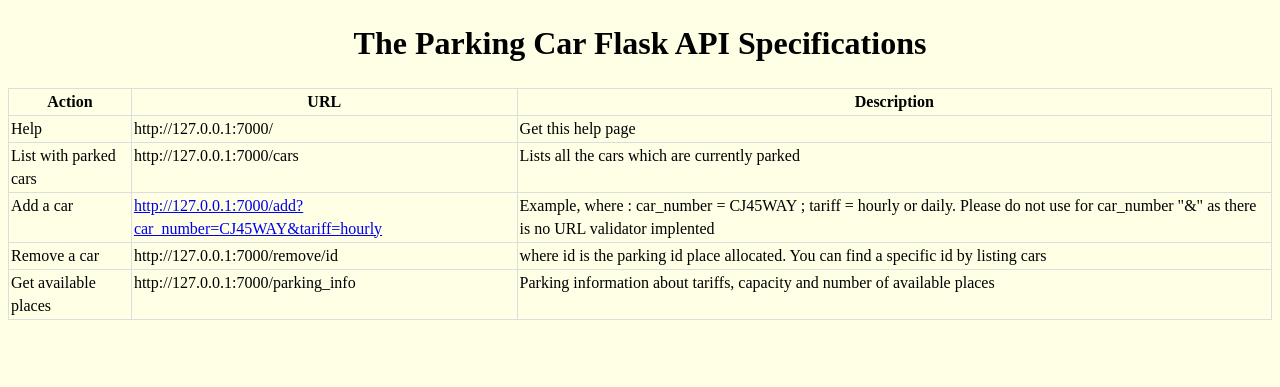
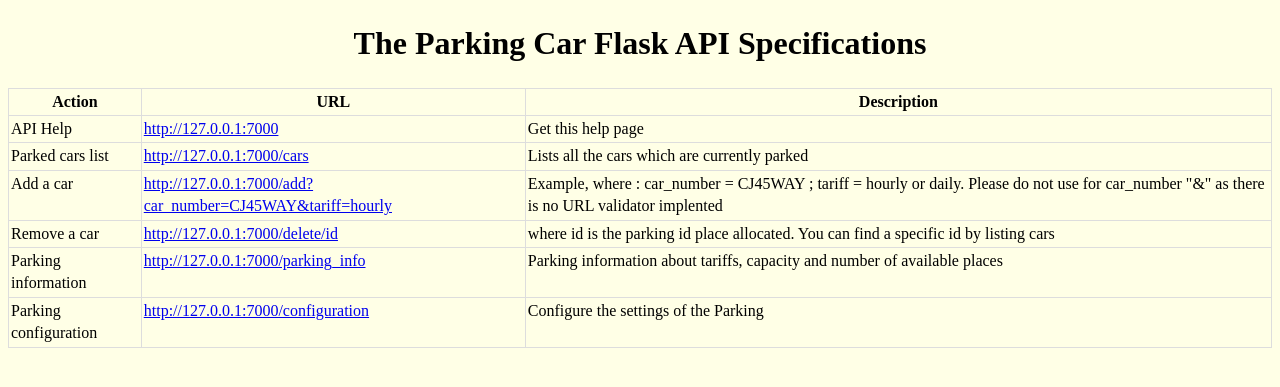
Before and after one commit to btrif/flask-car-parking-api, a Flask app: page / in a window 1280 px wide. Shown: the top 387 px of the page. Run offline with Flask 2, Linux system fonts and the light colour scheme.

Commit message:
added configuration file. Now the Parking settings can be changed at runtime. Added and Api view, to change Parking tariffs and capacity from the API

```diff
--- a/app.py
+++ b/app.py
@@ -1,16 +1,10 @@
 #  Created by Bogdan Trif on 2022.05.24 , 11:52 AM ; btrif
 
-from config import *
 from models import Parking, app
+from utilities import ParkingConfiguration
 from routes import index, list_cars, add_car, delete_car, parking_places
 
 if __name__ == '__main__':
-    ### Set at runtime :
-    Settings.daily_tariff = 19.5
-    Settings.hourly_tariff = 2.5
-    Settings.parking_capacity = 21
-
-    current_car_number = Parking.query.count()
-    Settings.current_car_number = current_car_number
-    Settings.available_places = Settings.parking_capacity - current_car_number
-    app.run(debug=True, host=HOST, port=PORT, use_reloader=True)
+    PC = ParkingConfiguration('config.json')
+    server_settings = PC.config_dict['server_settings']
+    app.run(debug=True, host=server_settings['HOST'], port=server_settings['PORT'], use_reloader=True)
--- a/config.json
+++ b/config.json
@@ -1,11 +1 @@
-{
-  "parking_info": {
-    "hourly_tariff": 1,
-    "daily_tariff": 10,
-    "parking_capacity": 12
-  },
-  "server_settings": {
-    "HOST": "127.0.0.1",
-    "PORT": "7000"
-  }
-}
+{"parking_info": {"hourly_tariff": "1.0", "daily_tariff": "10.5", "parking_capacity": "19"}, "server_settings": {"HOST": "127.0.0.1", "PORT": "7000"}}
--- a/routes.py
+++ b/routes.py
@@ -1,14 +1,11 @@
 #  Created by Bogdan Trif on 2022.05.25 , 4:44 PM ; btrif
 from flask import request, render_template
-
-import config
-from config import *
 from models import app, Parking, db
 from utilities import *
 from datetime import datetime
 
+
 ####         Routes         #####
-
 
 @app.route('/')
 def index():
@@ -17,8 +14,11 @@ def index():
 
 @app.route('/parking_info')
 def parking_places():
-    return {'parking_capacity': Settings.parking_capacity, 'available_places': Settings.available_places,
-            'hourly_tariff': Settings.hourly_tariff, 'daily_tariff': Settings.daily_tariff}
+    parking_info = get_parking_configuration()
+    print(f"parking_info --> {parking_info}")
+    available_places = int(parking_info['parking_capacity']) - Parking.query.count()
+    return {'parking_capacity': parking_info['parking_capacity'], 'available_places': available_places,
+            'hourly_tariff': parking_info['hourly_tariff'], 'daily_tariff': parking_info['daily_tariff']}
 
 
 @app.route('/cars')
@@ -44,7 +44,7 @@ def add_car():  # in browser URL : http://127.0.0.1:7000/add?car_number=CJ45WAY&
 
     # Check if there is no car in the parking with the same car_number:
     existing_car_number = Parking.query.filter_by(car_number=new_car_number)
-    if existing_car_number.count() > 0:     # Here we suppose that only one park may already exist within park. Not multiple
+    if existing_car_number.count() > 0:  # Here we suppose that only one park may already exist within park. Not multiple
         date_start = Parking.query.filter_by(car_number='CT33M').all()[0].date_start
         position = Parking.query.filter_by(car_number='CT33M').all()[0].id
         return {'status': 'error', 'message': f"There is already a parked car with this number since {date_start}"
@@ -52,7 +52,8 @@ def add_car():  # in browser URL : http://127.0.0.1:7000/add?car_number=CJ45WAY&
 
     # Check that the tariff is only hourly or daily :
     if tariff not in ['hourly', 'daily']:
-        return {'status': 'error', 'message': f"{tariff} is not a Tariff Plan. tariff must be either `hourly` or `daily`"}
+        return {'status': 'error',
+                'message': f"{tariff} is not a Tariff Plan. tariff must be either `hourly` or `daily`"}
 
     # Check whether a new_car_number is alphanumeric
     if not str(new_car_number).isalnum():
@@ -63,16 +64,18 @@ def add_car():  # in browser URL : http://127.0.0.1:7000/add?car_number=CJ45WAY&
     #  &OM string will be ignored as it is undefined. and the new_car_number=CT33M will be added instead
 
     # Check if there are enough available places in the Parking :
-    if Settings.available_places > 0:
+    parking_info = get_parking_configuration()
+    available_places = int(parking_info['parking_capacity']) - Parking.query.count()
+    if available_places > 0:
         # Form the object of the car :
         new_car = Parking(car_number=new_car_number, tariff=tariff)
         try:
             db.session.add(new_car)
             db.session.commit()
-            Settings.available_places -= 1  # Update available places
+            available_places -= 1  # Update available places
             return {'status': 'success', 'id': new_car.id, 'new_car_number': new_car.car_number,
                     'tariff': new_car.tariff, 'date_start': new_car.date_start,
-                    'available_places': Settings.available_places}
+                    'available_places': available_places}
         except Exception:
             return {'status': 'error', 'message': 'The car was not added. Connection problem with the database.'}
 
@@ -80,7 +83,7 @@ def add_car():  # in browser URL : http://127.0.0.1:7000/add?car_number=CJ45WAY&
         return {'status': 'error', 'message': 'The Parking is FULL. Please come back later !'}
 
 
-@app.route('/remove/<int:id>', methods=['GET', 'DELETE'])
+@app.route('/delete/<int:id>', methods=['GET', 'DELETE'])
 def delete_car(id):
     car = Parking.query.get(id)
     if car:
@@ -89,14 +92,22 @@ def delete_car(id):
             db.session.commit()
             date_end = datetime.utcnow()
             seconds = get_time_difference(car.date_start, date_end)
-            fee = compute_fee(car.tariff, seconds)
-            Settings.available_places += 1  # Update available places, one place is available
-            return {'status': 'success', 'message': {'id': car.id, 'car_number': car.car_number,
-                                                     'tariff': car.tariff, 'date_start': car.date_start,
-                                                     'date_end': datetime.utcnow(), 'fee': fee,
-                                                     'available_places': Settings.available_places,
+            parking_info = get_parking_configuration()
+            # Compute Fee
+            fee = compute_fee(car.tariff, float(parking_info[car.tariff + '_tariff']), seconds)
+            # Update available places, one place is available
+            available_places = int(parking_info['parking_capacity']) - Parking.query.count() + 1
+
+            return {'status': 'success', 'message': {'id': car.id,
+                                                     'car_number': car.car_number,
+                                                     'tariff': car.tariff,
+                                                     'date_start': car.date_start,
+                                                     'date_end': datetime.utcnow(),
+                                                     'fee': fee,
+                                                     'available_places': available_places,
                                                      'time_diff': str(date_end - car.date_start), 'seconds': seconds}
                     }
+
         except Exception:
             return {'status': 'error', 'message': f"there was an error removing your car with id {car.id}"}
 
@@ -104,36 +115,27 @@ def delete_car(id):
         return {'status': 'error', 'message': f'The car with id {id} does not exist in the Parking'}
 
 
-
 @app.route('/configuration', methods=['GET', 'POST'])
 def configuration():
-
     if request.method == "POST":
         # getting input with name = hourly in HTML form
         hourly_tariff = request.form.get("hourly")
         # getting input with name = daily in HTML form
         daily_tariff = request.form.get("daily")
-        # Update the Settings dataclass
-        if hourly_tariff and daily_tariff :
-            config.Settings.hourly_tariff = hourly_tariff
-            config.Settings.daily_tariff = daily_tariff
-            return {"status":"success", "message": f"hourly_tariff tariff was updated to {hourly_tariff} and daily tariff was updated to {daily_tariff}"}
-        else :
-            {"status":"error", "message": f"You must input integer or float"}
+        # getting input with name = parking_capacity in HTML form
+        parking_capacity = request.form.get("capacity")
+        # Update the json configuration file
+        if hourly_tariff and daily_tariff and parking_capacity:
+            PC = ParkingConfiguration('config.json')
+            config = PC.config_dict
+            config['parking_info']['hourly_tariff'] = hourly_tariff
+            config['parking_info']['daily_tariff'] = daily_tariff
+            config['parking_info']['parking_capacity'] = parking_capacity
+            PC.write_parking_configuration()
+            return {"status": "success",
+                    "message": f"hourly_tariff tariff was updated to {hourly_tariff}, "
+                               f" daily tariff was updated to {daily_tariff}"
+                               f" parking capacity was updated to {parking_capacity}"}
+        else:
+            return {"status": "error", "message": f"You must input integer or float"}
     return render_template("configuration.html")
-
-
-
-@app.route('/hello/<user>')
-def hello_world(user=None):
-    user = user or 'Shalabh'
-    return '''
-    <html>
-        <head>
-            <title>Templating in Flask</title>
-        </head>
-        <body>
-            <h1>Hello %s!</h1>
-            <p>Welcome to the world of Flask!</p>
-        </body>
-    </html>''' % user
--- a/templates/index.html
+++ b/templates/index.html
@@ -18,14 +18,14 @@
     </thead>
 
     <tr>
-        <td>Help</td>
-        <td> http://127.0.0.1:7000/</td>
+        <td>API Help</td>
+        <td> <a href="http://127.0.0.1:7000">http://127.0.0.1:7000</a></td>
         <td> Get this help page</td>
     </tr>
 
     <tr>
-        <td>List with parked cars</td>
-        <td> http://127.0.0.1:7000/cars</td>
+        <td>Parked cars list</td>
+        <td> <a href="http://127.0.0.1:7000/cars">http://127.0.0.1:7000/cars</a></td>
         <td> Lists all the cars which are currently parked</td>
     </tr>
 
@@ -45,15 +45,27 @@
 
     <tr>
         <td>Remove a car</td>
-        <td> http://127.0.0.1:7000/remove/id</td>
+        <td> <a href="http://127.0.0.1:7000/delete/id">
+                    http://127.0.0.1:7000/delete/id
+        </a></td>
         <td> where id is the parking id place allocated. You can find a specific id by listing cars</td>
     </tr>
 
     <tr>
-        <td>Get available places</td>
-        <td> http://127.0.0.1:7000/parking_info</td>
+        <td>Parking information</td>
+        <td> <a href="http://127.0.0.1:7000/parking_info">
+            http://127.0.0.1:7000/parking_info</a> </td>
         <td> Parking information about tariffs, capacity and number of available places</td>
     </tr>
+
+    <tr>
+        <td>Parking configuration</td>
+        <td> <a href="http://127.0.0.1:7000/configuration">
+            http://127.0.0.1:7000/configuration</a></td>
+        <td> Configure the settings of the Parking</td>
+    </tr>
+
+
 </table>
 
 
```
Also changed, not shown: config.py (deleted, +0 -17 lines), templates/configuration.html (+13 -7 lines), utilities.py (+38 -9 lines), parking.db.
